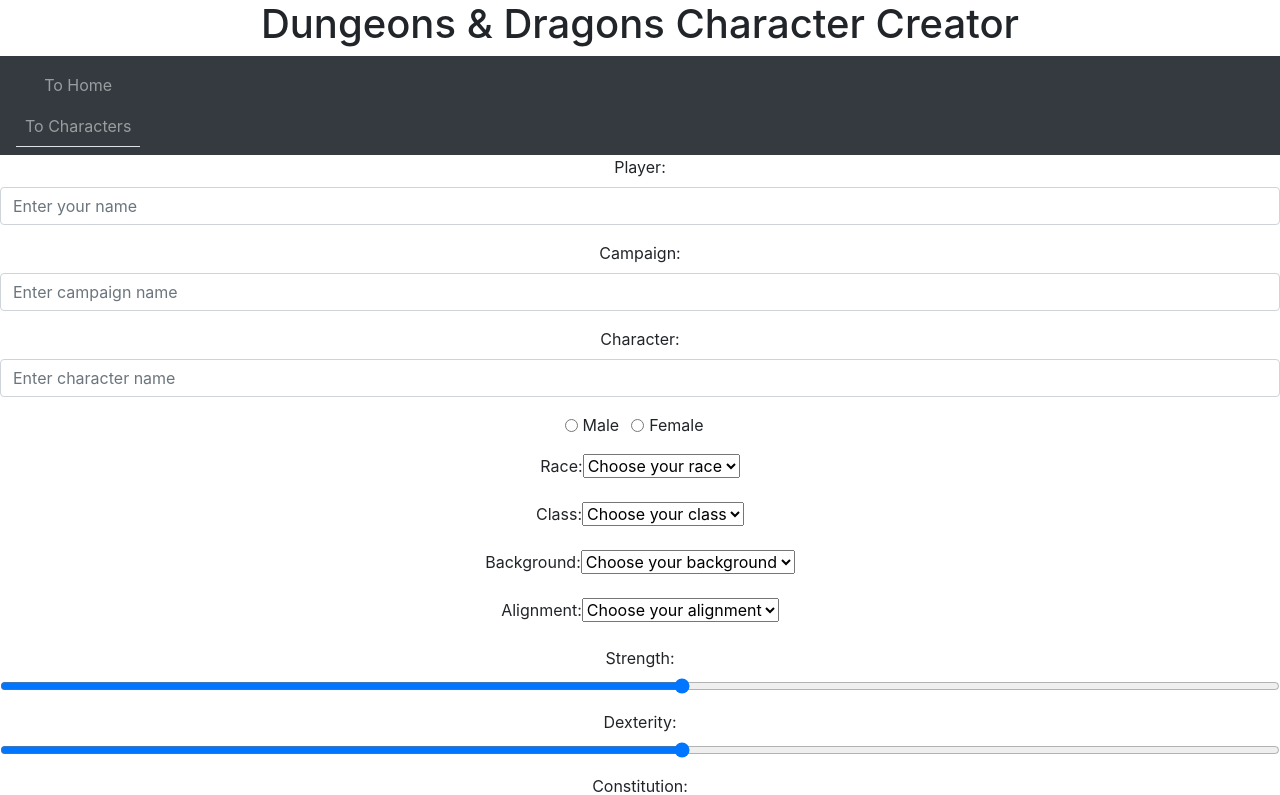
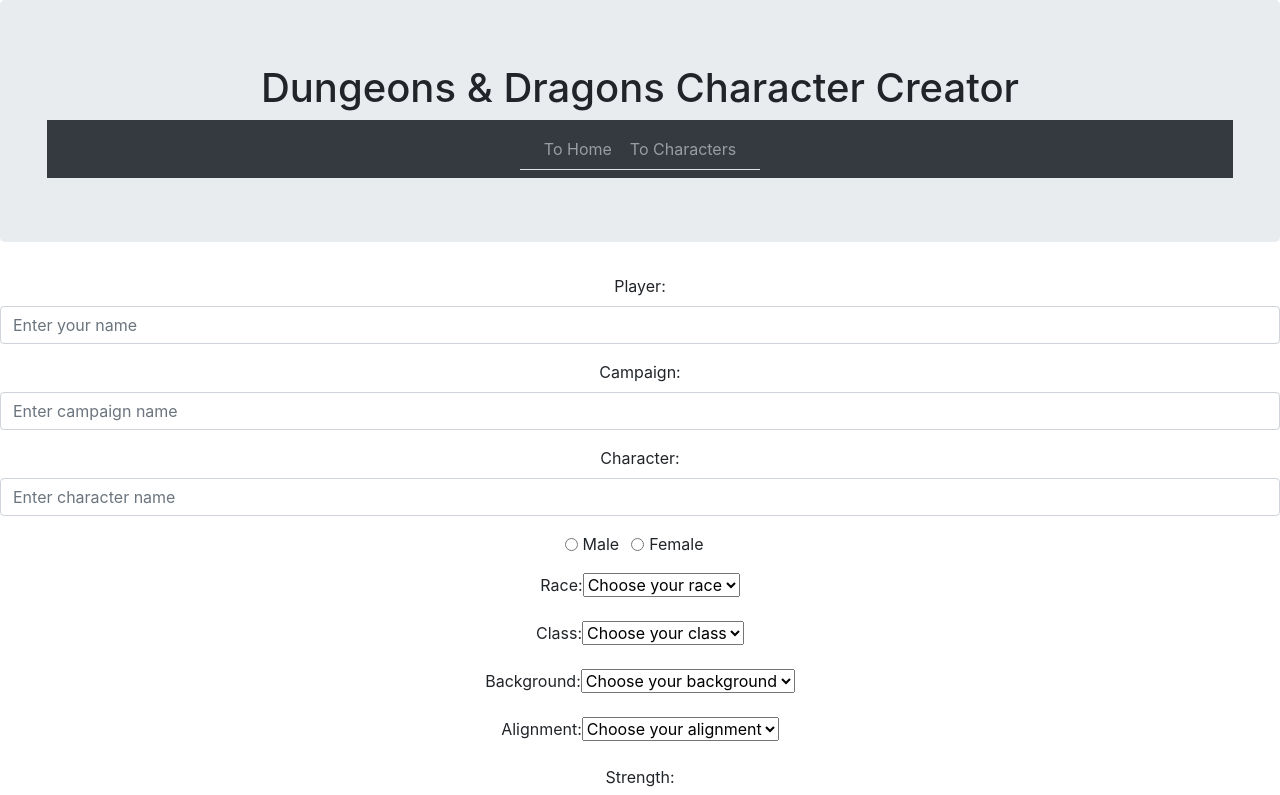
Before and after one commit to alisoftengine/dndcc, a React (Create React App) app: page / in a window 1280 px wide. Shown: the top 795 px of the page. Built offline with nearby package versions, Linux system fonts and the light colour scheme.

Commit message:
bootstrap styling and Styles.css

```diff
--- a/src/Components/Characters.jsx
+++ b/src/Components/Characters.jsx
@@ -1,6 +1,8 @@
 import { useState, useEffect } from 'react';
 import { Link } from 'react-router-dom';
 import axios from 'axios';
+import { ListGroup } from 'react-bootstrap';
+import '../Styles/Characters.css';
 
 export default function Characters() {
    const [characters, setCharacters] = useState([]);
@@ -20,11 +22,28 @@
          {characters &&
             characters.map(characterInfo => {
                return (
-                  <Link
-                     to={`/characters/${characterInfo._id}`}
-                     key={characterInfo._id}>
-                     {characterInfo.name}
-                  </Link>
+                  <ListGroup variant='flush'>
+                     <ListGroup.Item>
+                        <div className='character'>
+                           <li className='list-group-item'>
+                              <span className='character-name'>
+                                 {characterInfo.name}
+                              </span>
+                              <Link
+                                 className='character-link'
+                                 to={`/characters/${characterInfo._id}`}
+                                 key={characterInfo._id}>
+                                 <button
+                                    type='button'
+                                    className='btn btn-outline-dark btn-sm'
+                                    id='view-button'>
+                                    View Character
+                                 </button>
+                              </Link>
+                           </li>
+                        </div>
+                     </ListGroup.Item>
+                  </ListGroup>
                );
             })}
       </section>
--- a/src/Components/Header.js
+++ b/src/Components/Header.js
@@ -1,12 +1,18 @@
-// import Nav from './Nav';
 import Navigation from './Navigation';
+import { Jumbotron } from 'react-bootstrap';
+import '../Styles/Header.css';
 
 export default function Header() {
    return (
-      <div>
-         <h1>Dungeons & Dragons Character Creator</h1>
-
-         <Navigation />
-      </div>
+      <Jumbotron>
+         <div className='container-fluid'>
+            <div className='header'>
+               <h1>Dungeons & Dragons Character Creator</h1>
+            </div>
+            <Navigation />
+         </div>
+      </Jumbotron>
    );
 }
+
+//need color scheme and font foe header
--- a/src/Components/Navigation.js
+++ b/src/Components/Navigation.js
@@ -1,18 +1,23 @@
 import { Navbar, Nav } from 'react-bootstrap';
+import '../Styles/Navigation.css';
 
 export default function Navigation() {
    return (
-      <Navbar variant='dark' bg='dark'>
+      <div className='navigation'>
+         <Navbar variant='dark' bg='dark' className='justify-content-center'>
             <Nav variant='tabs'>
-            <div className='nav-bar'>
-               <Nav.Item>
+               <div className='container-fluid' id='links'>
+                  <ul className='navbar-nav'>
+                     <Nav.Item className='nav-item'>
                         <Nav.Link href='/'>To Home</Nav.Link>
                      </Nav.Item>
-               <Nav.Item>
+                     <Nav.Item className='nav-item'>
                         <Nav.Link href='/characters'>To Characters</Nav.Link>
                      </Nav.Item>
+                  </ul>
                </div>
             </Nav>
          </Navbar>
+      </div>
    );
 }
--- /dev/null
+++ b/src/Styles/Characters.css
@@ -0,0 +1,13 @@
+#view-button {
+   display: flex;
+   width: 5rem;
+}
+
+.character-link {
+   width: 10rem;
+}
+
+.character-name {
+   font-style: bold;
+   font-size: 2rem;
+}
--- /dev/null
+++ b/src/Styles/Header.css
@@ -0,0 +1,3 @@
+.header {
+   /* background-color: aquamarine; */
+}
--- /dev/null
+++ b/src/Styles/Navigation.css
@@ -0,0 +1,8 @@
+/* .nav-bar {
+   display: flex;
+   flex-direction: row;
+   justify-items: end;
+} */
+
+#links {
+}
```
Lines whose indentation alone changed are shown as unchanged.
